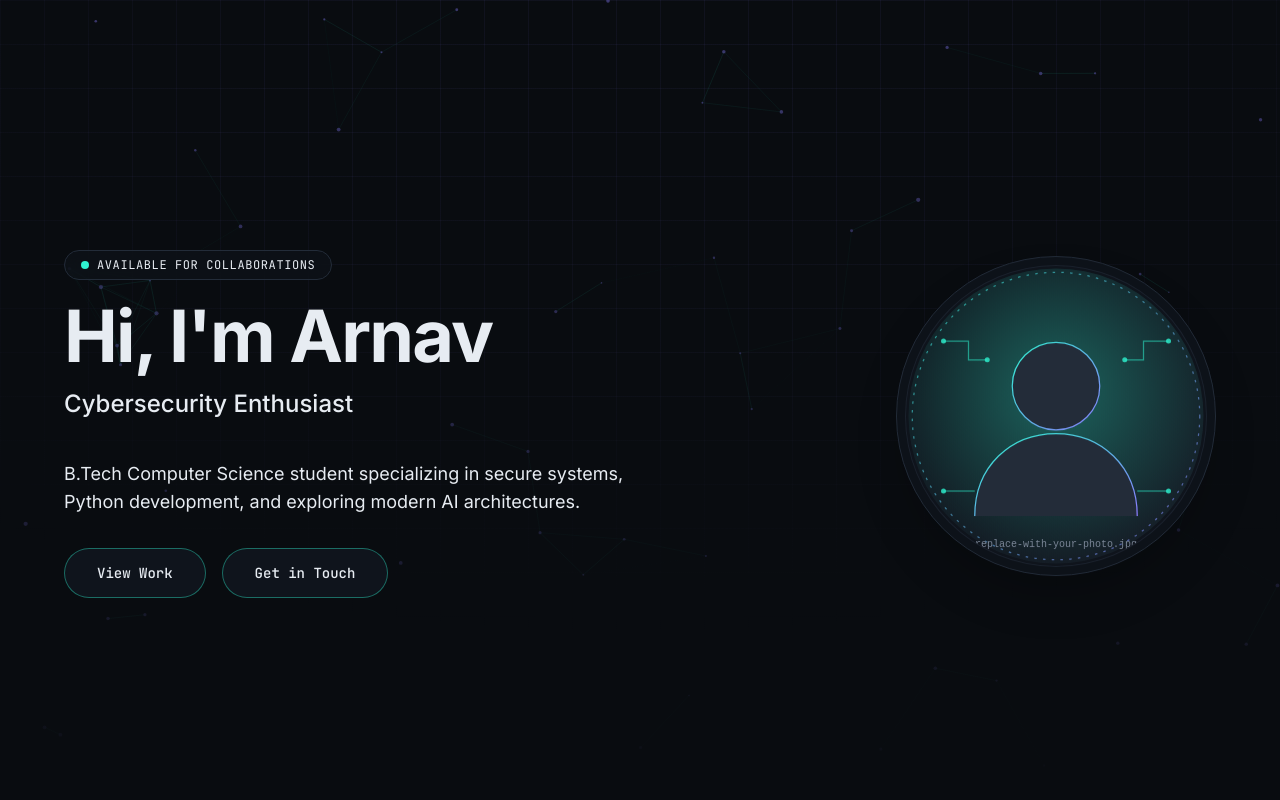
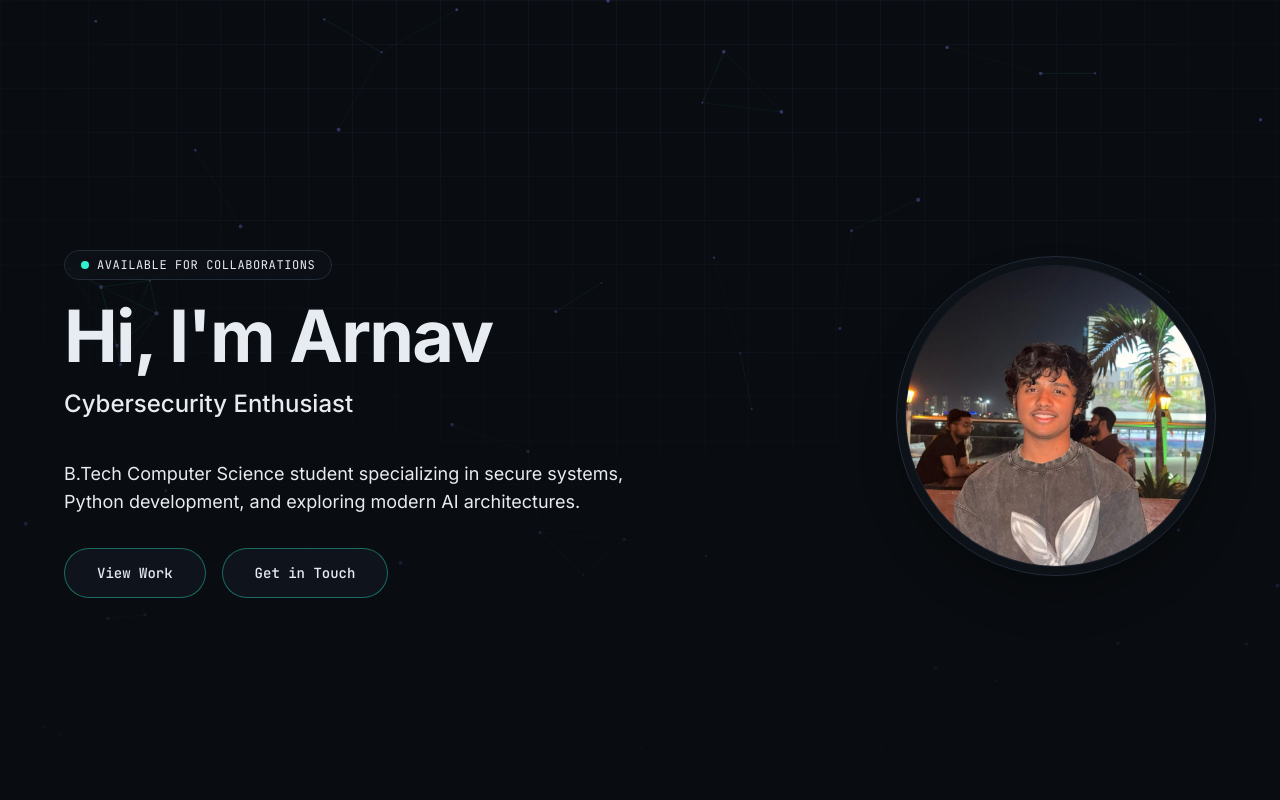
Before and after one commit to arnavk-helios/personal-website, a Next.js app: page / in a window 1280 px wide. Shown: the top 800 px of the page. Built offline with nearby package versions, Linux system fonts and the light colour scheme.

Commit message:
Update Hero.tsx

```diff
--- a/components/Hero.tsx
+++ b/components/Hero.tsx
@@ -90,12 +90,13 @@ const Hero: React.FC = () => {
           >
             <div className="relative h-full w-full overflow-hidden rounded-full border border-edge/60 bg-surface">
               <Image
-                src="/profile-placeholder.svg"
-                alt="Arnav Kshirsagar"
-                fill
-                priority
-                className="object-cover"
-              />
+  src="/arnavkshirsagar.jpeg"
+  alt="Arnav Kshirsagar"
+  fill
+  sizes="(min-width: 640px) 288px, 224px"
+  className="object-cover"
+  priority
+/>
             </div>
           </motion.div>
         </motion.div>
```
